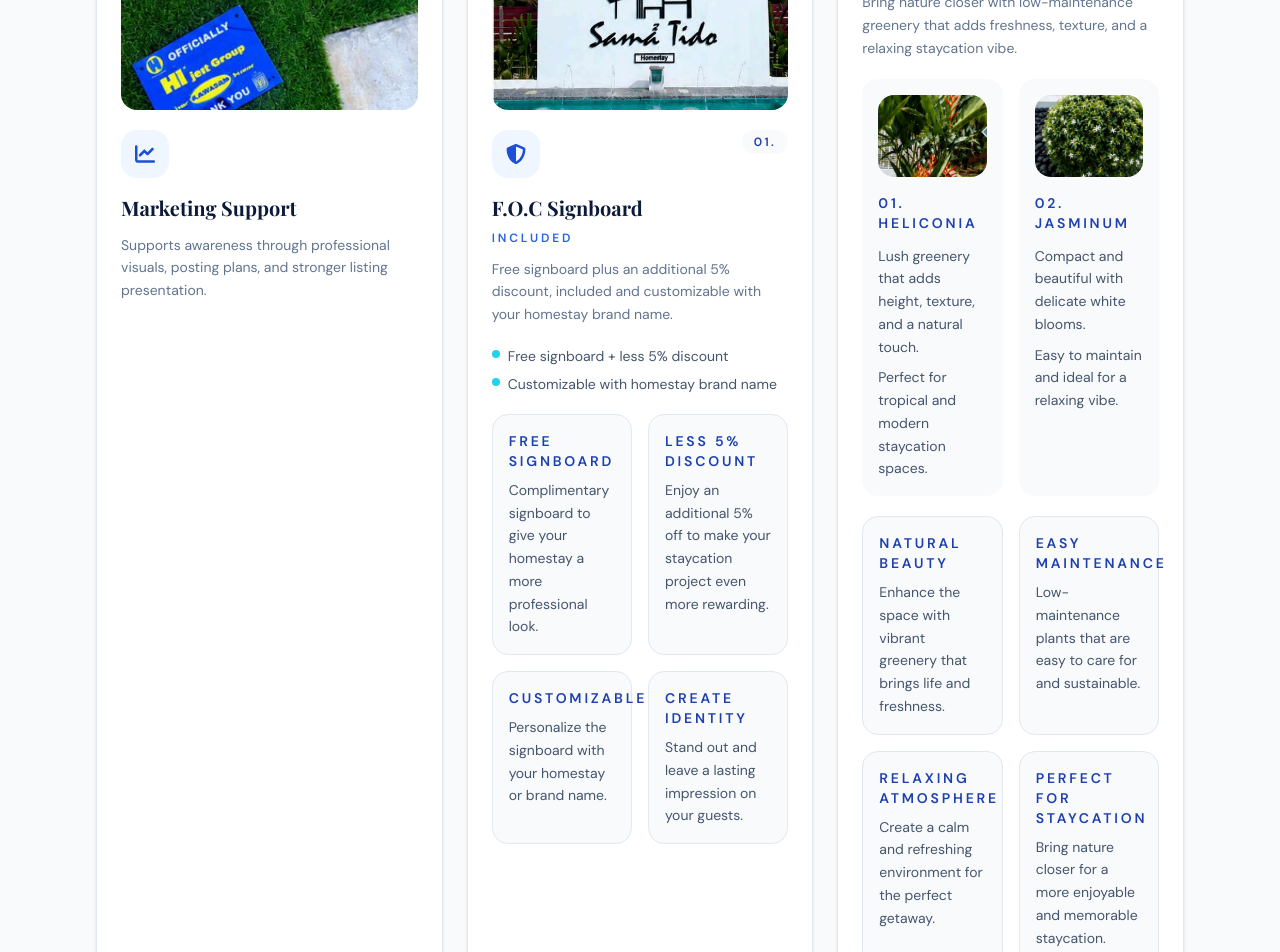
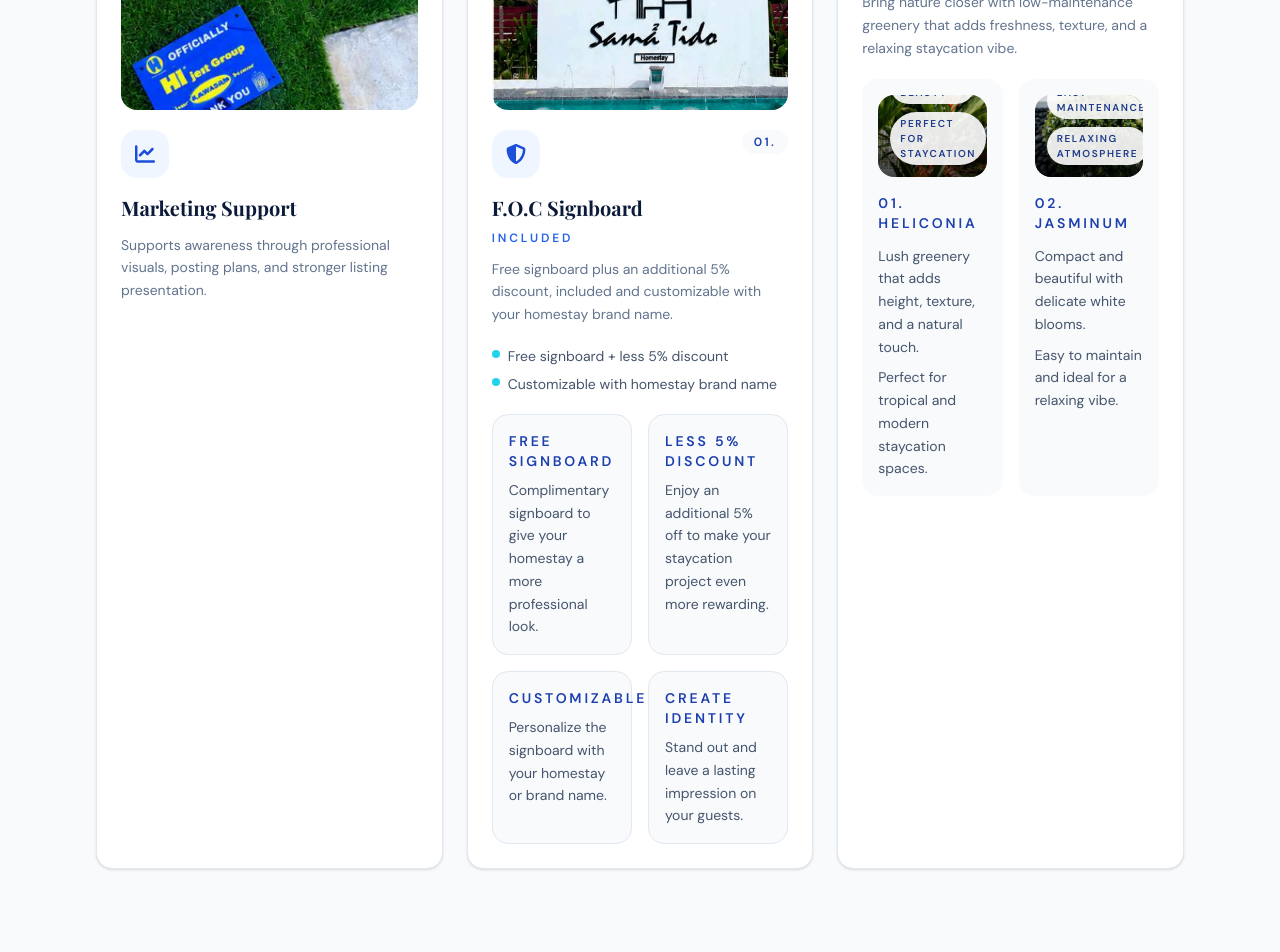
Before and after one commit to n335h-max/horastaycation, a React (Vite) app: page / in a window 1280 px wide. Shown: the part 7220-8172 px from the top of the page. Built offline with nearby package versions, Linux system fonts and the light colour scheme; no server answers; the database is empty.

Commit message:
refactor: move plant highlights onto photos

```diff
--- a/src/components/landing/ConceptsSection.jsx
+++ b/src/components/landing/ConceptsSection.jsx
@@ -100,7 +100,7 @@ function AddOnCard({ item }) {
           {item.varieties.map((variety) => (
             <div key={variety.title} className="rounded-2xl bg-ice-50 p-4">
               {variety.image ? (
-                <div className="mb-4 overflow-hidden rounded-2xl bg-white">
+                <div className="relative mb-4 overflow-hidden rounded-2xl bg-white">
                   <img
                     src={variety.image}
                     alt={variety.title}
@@ -109,6 +109,15 @@ function AddOnCard({ item }) {
                     loading="lazy"
                     className="aspect-[4/3] h-full w-full object-cover"
                   />
+                  {variety.highlights ? (
+                    <div className="pointer-events-none absolute inset-x-0 bottom-0 flex flex-wrap gap-2 bg-gradient-to-t from-black/70 via-black/20 to-transparent p-3">
+                      {variety.highlights.map((highlight) => (
+                        <span key={highlight} className="rounded-full bg-white/90 px-2.5 py-1 text-[10px] font-semibold uppercase tracking-[0.16em] text-brand-800">
+                          {highlight}
+                        </span>
+                      ))}
+                    </div>
+                  ) : null}
                 </div>
               ) : null}
               <h4 className="text-sm font-semibold uppercase tracking-[0.2em] text-brand-700">{variety.title}</h4>
--- a/src/data/siteData.js
+++ b/src/data/siteData.js
@@ -410,6 +410,7 @@ export const ADD_ON_OPTIONS = [
       {
         title: '01. Heliconia',
         image: '/staycations/addons/heliconia.png',
+        highlights: ['Natural Beauty', 'Perfect for Staycation'],
         points: [
           'Lush greenery that adds height, texture, and a natural touch.',
           'Perfect for tropical and modern staycation spaces.',
@@ -418,28 +419,11 @@ export const ADD_ON_OPTIONS = [
       {
         title: '02. Jasminum',
         image: '/staycations/addons/jasminum.png',
+        highlights: ['Easy Maintenance', 'Relaxing Atmosphere'],
         points: [
           'Compact and beautiful with delicate white blooms.',
           'Easy to maintain and ideal for a relaxing vibe.',
         ],
-      },
-    ],
-    features: [
-      {
-        title: 'Natural Beauty',
-        description: 'Enhance the space with vibrant greenery that brings life and freshness.',
-      },
-      {
-        title: 'Easy Maintenance',
-        description: 'Low-maintenance plants that are easy to care for and sustainable.',
-      },
-      {
-        title: 'Relaxing Atmosphere',
-        description: 'Create a calm and refreshing environment for the perfect getaway.',
-      },
-      {
-        title: 'Perfect for Staycation',
-        description: 'Bring nature closer for a more enjoyable and memorable staycation.',
       },
     ],
   },
```
